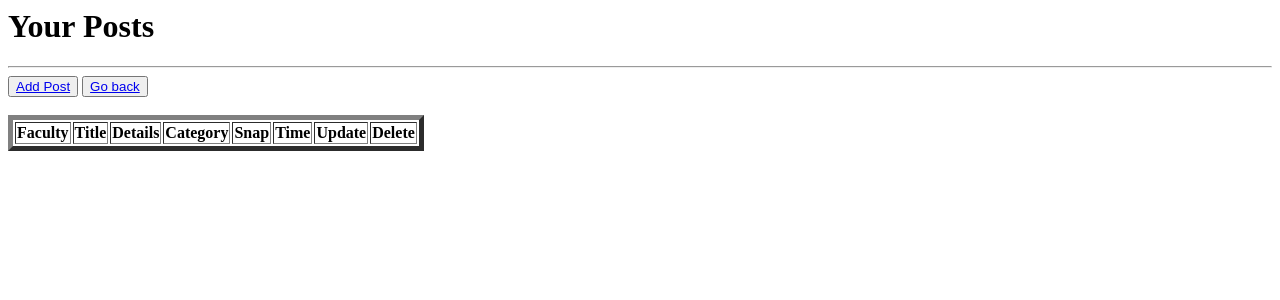
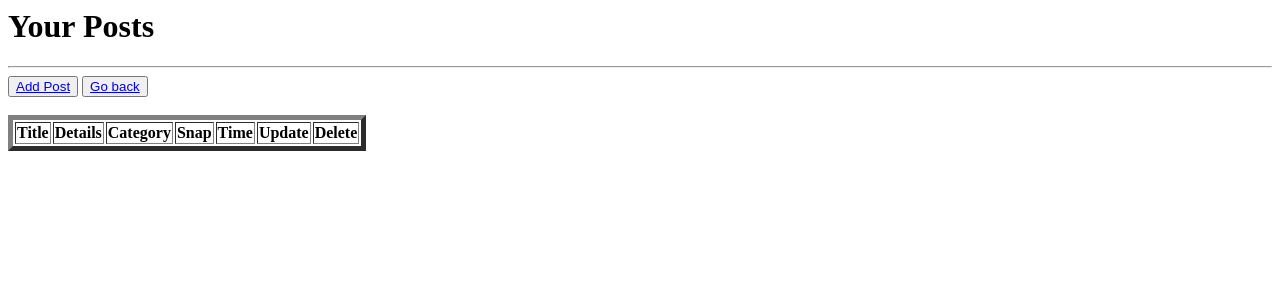
Before and after one commit to nikhs-aim/Faculty-Publication-System, a Django app: page /mypost_details in a window 1280 px wide. Shown: the top 300 px of the page. Run offline with Django 4.2, Linux system fonts and the light colour scheme; a user stored in the database is signed in; data comes from the database, SQL or seed files in the repository; both versions use the stored data as it was after the commit; lists and menus that the app fills with data are empty.

Commit message:
Fifth Commit

```diff
--- a/CSE/templates/mypostdetail.html
+++ b/CSE/templates/mypostdetail.html
@@ -9,7 +9,7 @@
 <table border="5">
     <thead>
         <tr>
-            <th>Faculty</th>
+
             <th>Title</th>
             <th>Details</th>
             <th>Category</th>
@@ -22,7 +22,7 @@
     <tbody>
         {% for post in posts %}
             <tr>
-                <td>{{ post.fac_id.username }}</td>
+
                 <td>{{ post.post_title }}</td>
                 <td>{{ post.post_details }}</td>
                 <td>{{ post.post_category }}</td>
```
Also changed, not shown: db.sqlite3, media/post_images/Screenshot_1_E9xZa5c.png (added), media/post_images/Screenshot_2.png (added), media/post_images/Wind_power_plants_in_Xinjiang_China.jpg (added), media/post_images/attack_on_titan_life_size_three_dimensional_maneuver_gear_by_movic_1-620x620.jpg (added), media/post_images/attack_on_titan_life_size_three_dimensional_maneuver_gear_by_movic_1-620x620_g3T69ib.jpg (added), media/post_images/download.jpg (added), media/post_images/download_1.jpg (added), media/post_images/download_CvQ7iru.jpg (added), media/post_images/peakpx_AFEWV0P.jpg (added), 9 other files.
